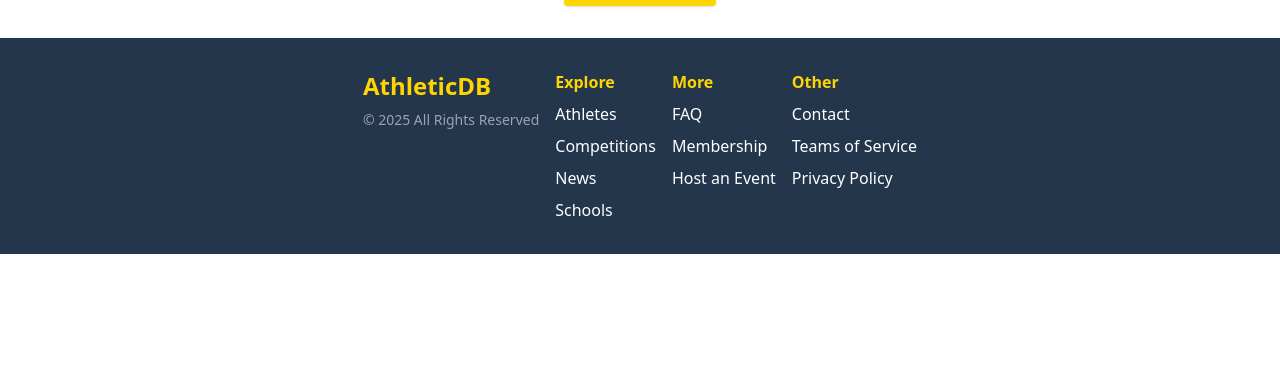
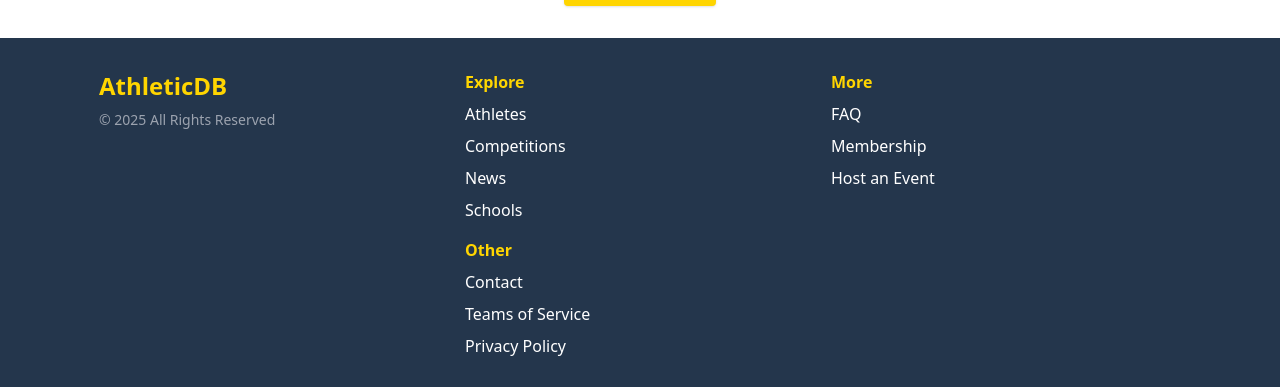
Before and after one commit to sGrie/athletic_db, a Next.js app in the folder frontend/: page / in a window 1280 px wide. Shown: the part 1592-1979 px from the top of the page. Before the commit the page ends 1846 px from the top, so only its background shows below. Built offline with nearby package versions, Linux system fonts and the light colour scheme.

Commit message:
fix(frontend): Set basis unit.

```diff
--- a/frontend/src/components/Footer.tsx
+++ b/frontend/src/components/Footer.tsx
@@ -3,24 +3,24 @@ import Link from 'next/link';
 function Footer() {
   return (
     <div className='bg-adb-blue-950 pt-8 pb-8 pl-4 pr-4 flex justify-center items-start flex-wrap gap-4 text-white'>
-      <div className='basis-[350] flex flex-col gap-2'>
+      <div className='basis-[350px] flex flex-col gap-2'>
         <h1 className='text-primary font-extrabold text-2xl'>AthleticDB</h1>
         <p className='text-gray-400 text-sm'>© 2025 All Rights Reserved</p>
       </div>
-      <div className='basis-[350] flex flex-col gap-2'>
+      <div className='basis-[350px] flex flex-col gap-2'>
         <p className='text-primary font-bold'>Explore</p>
         <Link href='/athletes'>Athletes</Link>
         <Link href='/competitions'>Competitions</Link>
         <Link href='/news'>News</Link>
         <Link href='/schools'>Schools</Link>
       </div>
-      <div className='basis-[350] flex flex-col gap-2'>
+      <div className='basis-[350px] flex flex-col gap-2'>
         <p className='text-primary font-bold'>More</p>
         <Link href='/faq'>FAQ</Link>
         <Link href='/membership'>Membership</Link>
         <Link href='/host'>Host an Event</Link>
       </div>
-      <div className='basis-[350] flex flex-col gap-2'>
+      <div className='basis-[350px] flex flex-col gap-2'>
         <p className='text-primary font-bold'>Other</p>
         <Link href='/contact'>Contact</Link>
         <Link href='/terms'>Teams of Service</Link>
```
